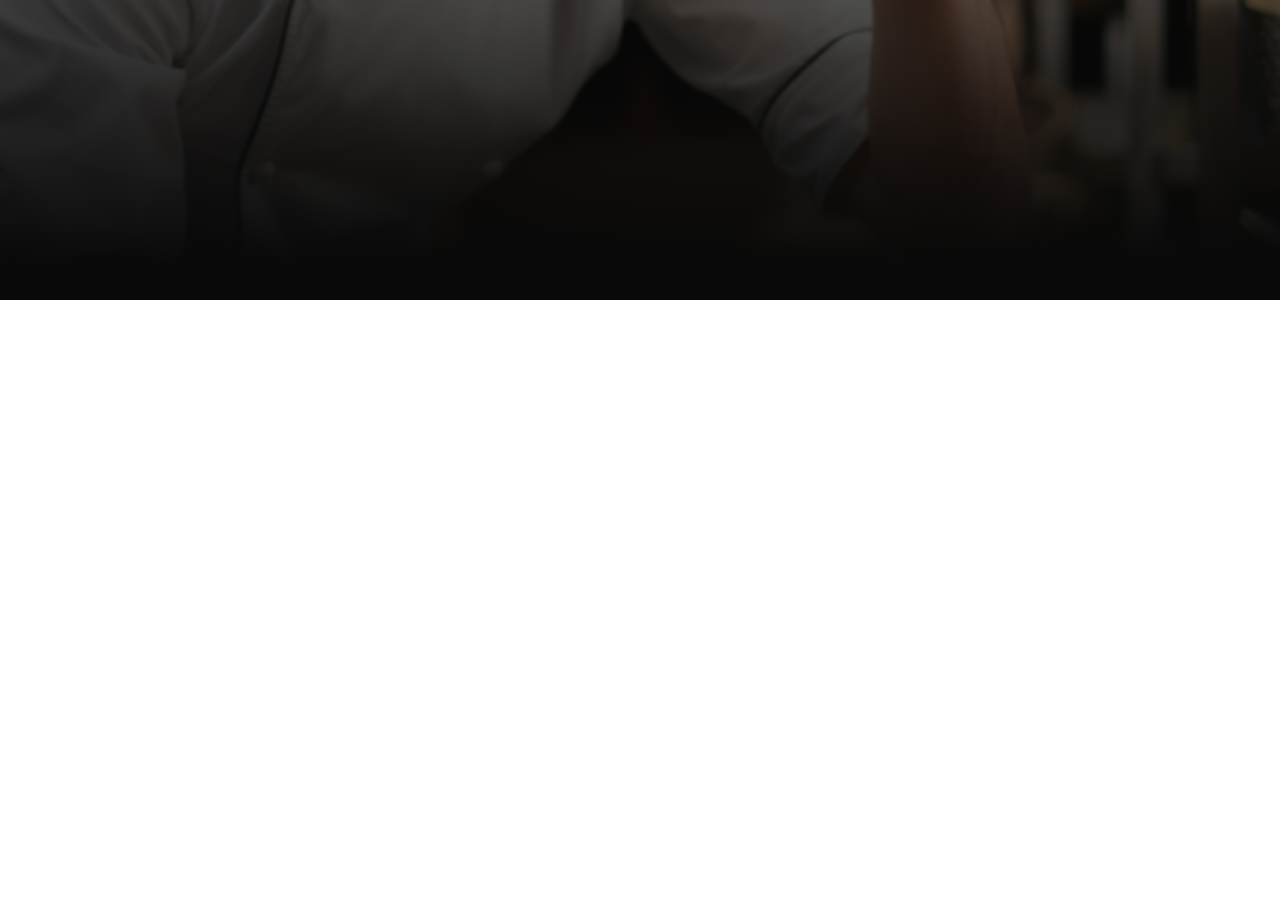
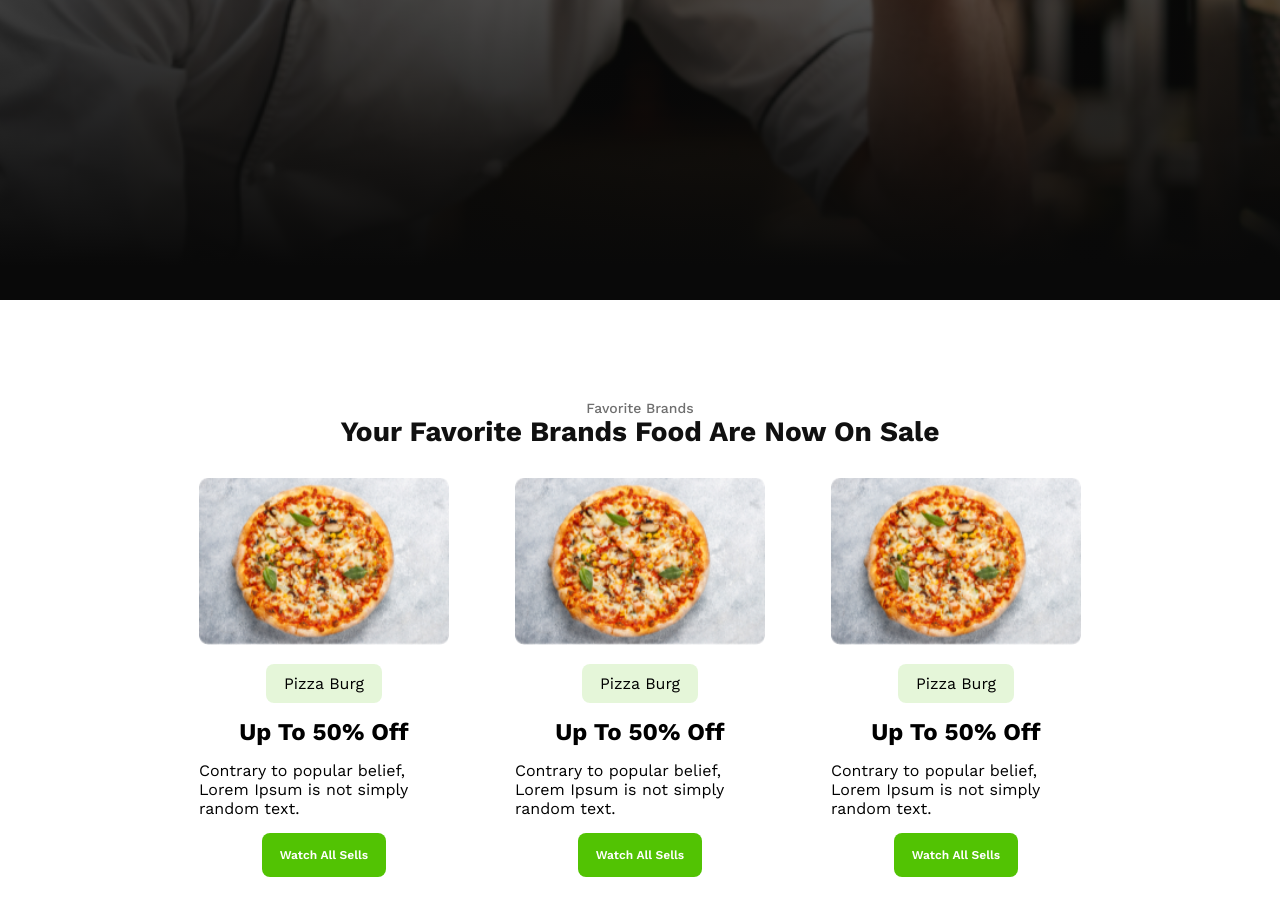
Before and after one commit to OmarFaruk41/Food-Resturent, a plain HTML site: page index.html in a window 1280 px wide. Shown: the part 660-1575 px from the top of the page. Before the commit the page ends 960 px from the top, so only its background shows below. Drawn offline with nearby package versions, Linux system fonts and the light colour scheme.

Commit message:
card box

```diff
--- a/Style/styles.css
+++ b/Style/styles.css
@@ -15,6 +15,7 @@ text-align: center;
 border-radius: 8px;
 border: none;
 background: rgb(82, 195, 3);
+cursor: pointer;
 
  }
  #hero {
@@ -45,7 +46,7 @@ text-align: center;
 opacity: 0.8;
 margin-bottom: 10px;
  }
- .title {
+ #hero .hero-Contant .title {
     color: rgb(255, 255, 255);
 font-family: Work Sans;
 font-size: 36px;
@@ -56,7 +57,7 @@ text-align: center;
 margin-bottom: 18px;
 
  }
- .decription{
+  #hero .hero-Contant .decription{
     color: rgb(255, 255, 255);
 font-family: Work Sans;
 font-size: 12px;
@@ -67,7 +68,66 @@ text-align: center;
 opacity: 0.7;
 margin-bottom: 30px;
  }
- .btn-Contant {
+ #hero .hero-Contant .btn-Contant {
     display: flex;
     justify-content: center;
  }
+ #card-box{
+   width: 882px;
+   margin: 100px auto;
+   font-family: Work Sans;
+
+ }
+ #card-box .info{
+
+
+ }
+ #card-box .title{
+   color: rgb(16, 16, 16);
+font-family: Work Sans;
+font-size: 28px;
+font-weight: 700;
+line-height: 32px;
+letter-spacing: 0%;
+text-align: center;
+
+
+ }
+ #card-box .subtitle{
+   color: rgb(16, 16, 16);
+font-family: Work Sans;
+font-size: 14px;
+font-weight: 500;
+line-height: 16px;
+letter-spacing: 0%;
+text-align: center;
+opacity: 0.6;
+
+ }
+ .card-Container{
+   margin-top: 30px;
+   display: flex;
+   justify-content: space-between;
+
+
+ }
+ #card-box .card-img {
+   width: 250px;
+ }
+ #card-box .card-img img{
+width: 100%;
+ }
+
+ .card{
+   max-width: 250px;
+   display: flex;
+   flex-direction: column;
+   gap: 15px;
+   justify-content: center;
+   align-items: center;
+ }
+ .shop{
+background: rgba(82, 195, 3, 0.15);
+padding: 10px 18px 10px 18px;
+border-radius: 8px;
+ }
--- a/index.html
+++ b/index.html
@@ -23,5 +23,59 @@
     </div>
    </section>
 
+<!-- card-section -->
+
+   <section id="card-box">
+    <div class=" container">
+        <div class="info">
+            <p class="subtitle">Favorite Brands</p>
+            <h1 class="title">Your Favorite Brands Food Are Now On Sale</h1>
+        </div>
+              <!-- card -->
+       <div class="card-Container">
+        <div class="card">
+            <div class="card-img">
+                <img src="./assets/pizza.png" alt="pizza">
+            </div>
+            <div class="shop">
+                <span>Pizza Burg</span>
+            </div>
+            <h1>Up To 50% Off</h1>
+            <p>Contrary to popular belief, Lorem Ipsum is not simply random text.
+            </p>
+            <button class="btn">Watch All Sells</button>
+        </div>
+        <div class="card">
+            <div class="card-img">
+                <img src="./assets/pizza.png" alt="pizza">
+            </div>
+            <div class="shop">
+                <span>Pizza Burg</span>
+            </div>
+            <h1>Up To 50% Off</h1>
+            <p>Contrary to popular belief, Lorem Ipsum is not simply random text.
+            </p>
+            <button class="btn">Watch All Sells</button>
+        </div>
+        <div class="card">
+            <div class="card-img">
+                <img src="./assets/pizza.png" alt="pizza">
+            </div>
+            <div class="shop">
+                <span>Pizza Burg</span>
+            </div>
+            <h1>Up To 50% Off</h1>
+            <p>Contrary to popular belief, Lorem Ipsum is not simply random text.
+            </p>
+            <button class="btn">Watch All Sells</button>
+        </div>
+        </div>
+
+
+
+    </div>
+   </section>
+
+
 </body>
 </html>
```
